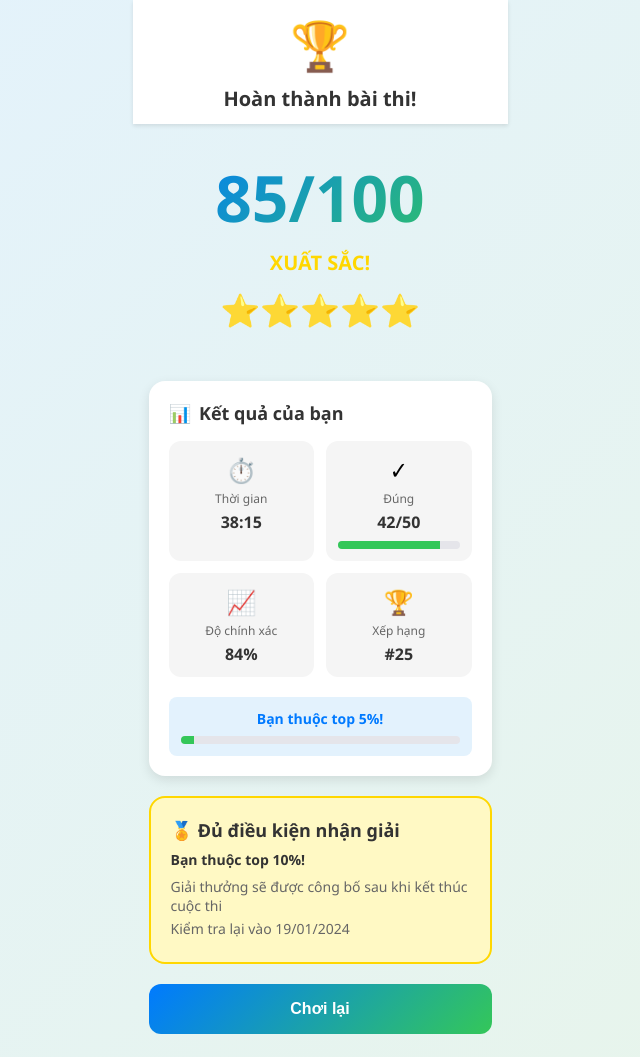
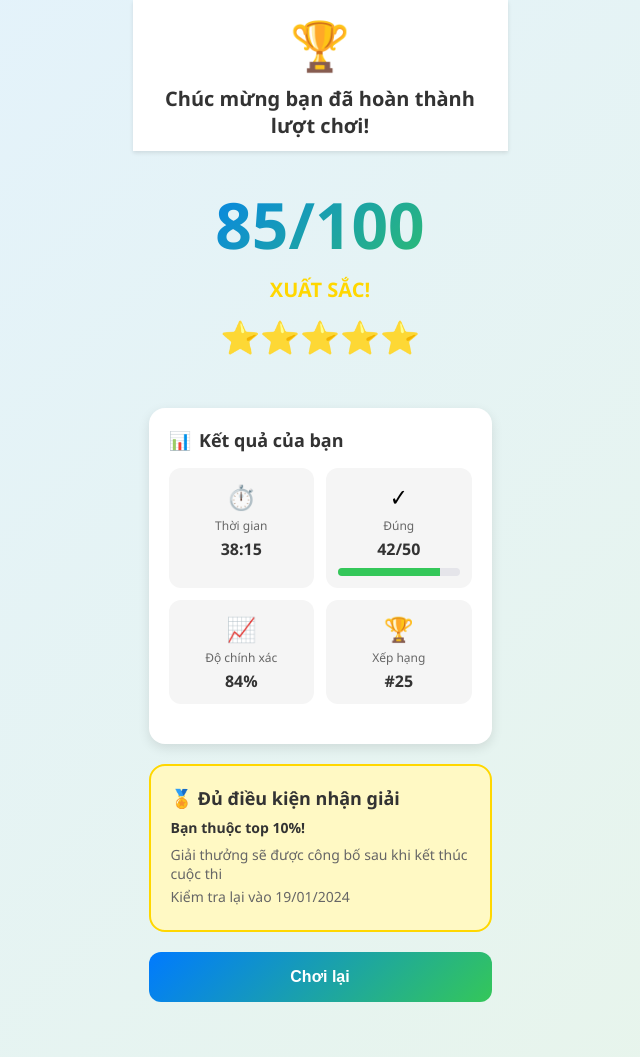
Before and after one commit to ngatoki188/gameedu, a plain HTML site: page result.html in a window 1280 px wide. Shown: the top 1057 px of the page, without its empty margins (320-960 px from the left). Drawn offline with Linux system fonts and the light colour scheme.

Commit message:
Remove 'Báº¡n thuá»™c top 5%' section from result page

```diff
--- a/result.html
+++ b/result.html
@@ -193,7 +193,7 @@
     <!-- Header -->
     <div class="header">
       <div class="header-icon">🏆</div>
-      <div class="header-title">Hoàn thành bài thi!</div>
+      <div class="header-title">Chúc mừng bạn đã hoàn thành lượt chơi!</div>
     </div>
 
     <!-- Celebration Section -->
@@ -235,30 +235,6 @@
           <div class="stat-value">#25</div>
         </div>
       </div>
-
-      <div
-        style="
-          margin-top: 16px;
-          padding: 12px;
-          background: #e3f2fd;
-          border-radius: 8px;
-          text-align: center;
-        "
-      >
-        <div
-          style="
-            font-size: 14px;
-            font-weight: bold;
-            color: #007aff;
-            margin-bottom: 4px;
-          "
-        >
-          Bạn thuộc top 5%!
-        </div>
-        <div class="progress-bar-container" style="margin-top: 8px">
-          <div class="progress-bar-fill" style="width: 5%"></div>
-        </div>
-      </div>
     </div>
 
     <!-- Prize Card -->
```
